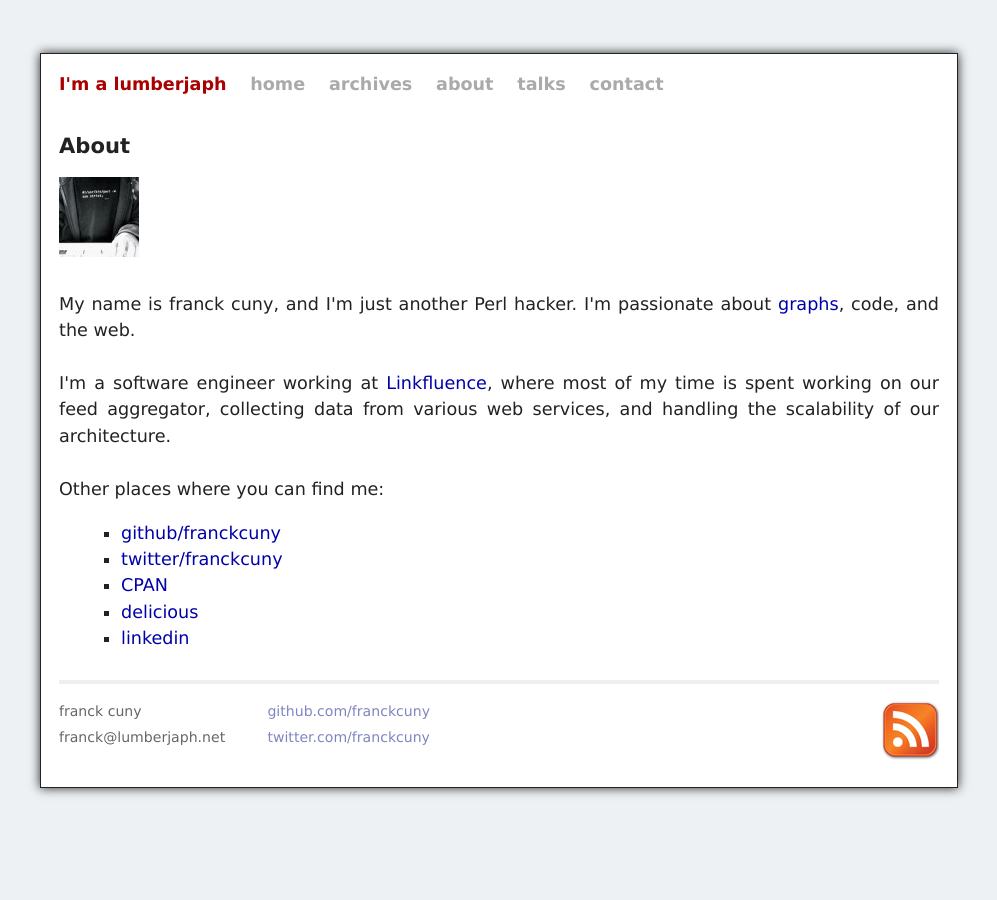
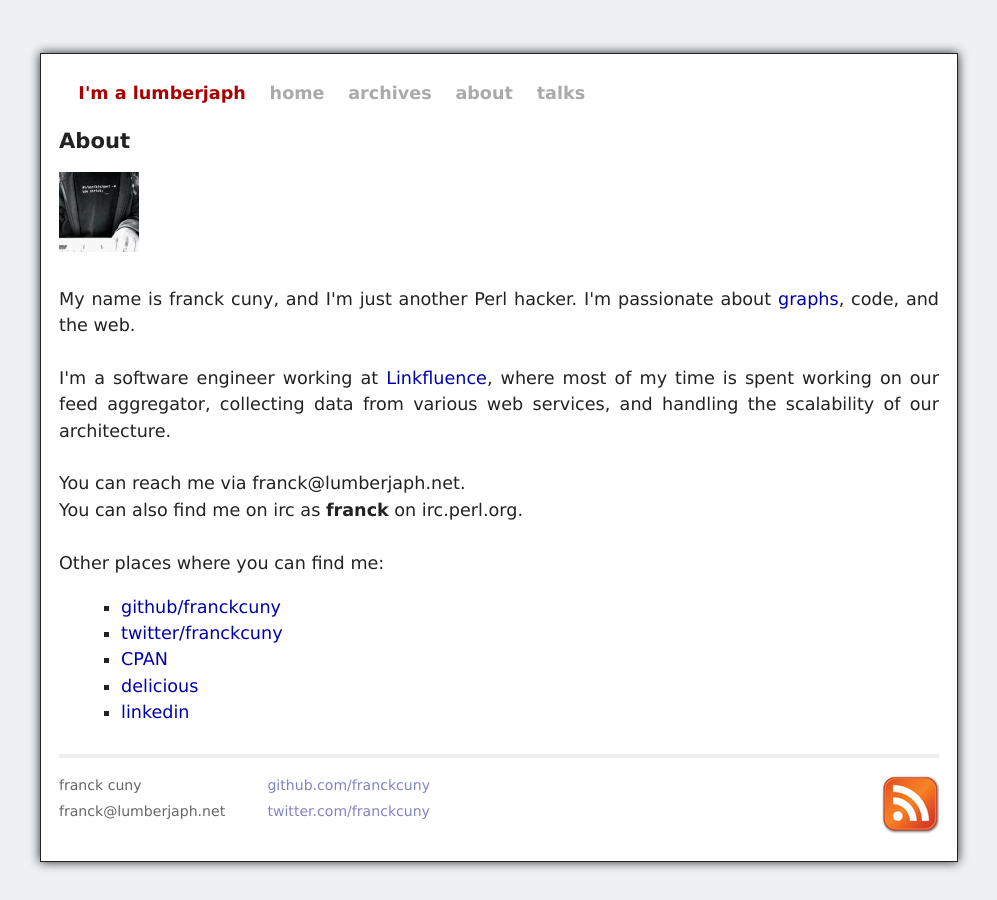
Before and after one commit to jacomyal/franckcuny.github.com, a Jekyll site: the page built from about/index.html, in a window 1280 px wide. Shown: the whole page, without its empty margins (141-1138 px from the left). Built offline with Jekyll 4.4.1, drawn with Linux system fonts in a browser that asks for light colours; some web fonts are replaced.

Commit message:
remove contact page, add more stuff to css

```diff
--- a/_layouts/default.html
+++ b/_layouts/default.html
@@ -28,7 +28,6 @@
       <a class="extra" rel="archives" href="/archives.html">archives</a>
       <a class="extra" rel="author" href="/about/">about</a>
       <a class="extra" href="/talks/">talks</a>
-      <a class="extra" href="/contact/">contact</a>
     </div>
   </nav>
 
--- a/about/index.html
+++ b/about/index.html
@@ -16,6 +16,11 @@ layout: default
 
     <br /><br />
 
+    You can reach me via franck@lumberjaph.net.
+    <br />
+    You can also find me on irc as <strong>franck</strong> on irc.perl.org.
+
+    <br /><br />
     Other places where you can find me:
 
     <ul>
--- a/static/css/screen.css
+++ b/static/css/screen.css
@@ -78,7 +78,7 @@ ul.posts span {
 .title {
    color: #a00;
    font-weight: bold;
-   margin-bottom: 2em;
+   margin: .5em 1.1em .5em 1.1em;
 }
 
 .site .title a {
```
Also changed, not shown: contact/index.html (deleted, +0 -12 lines).
